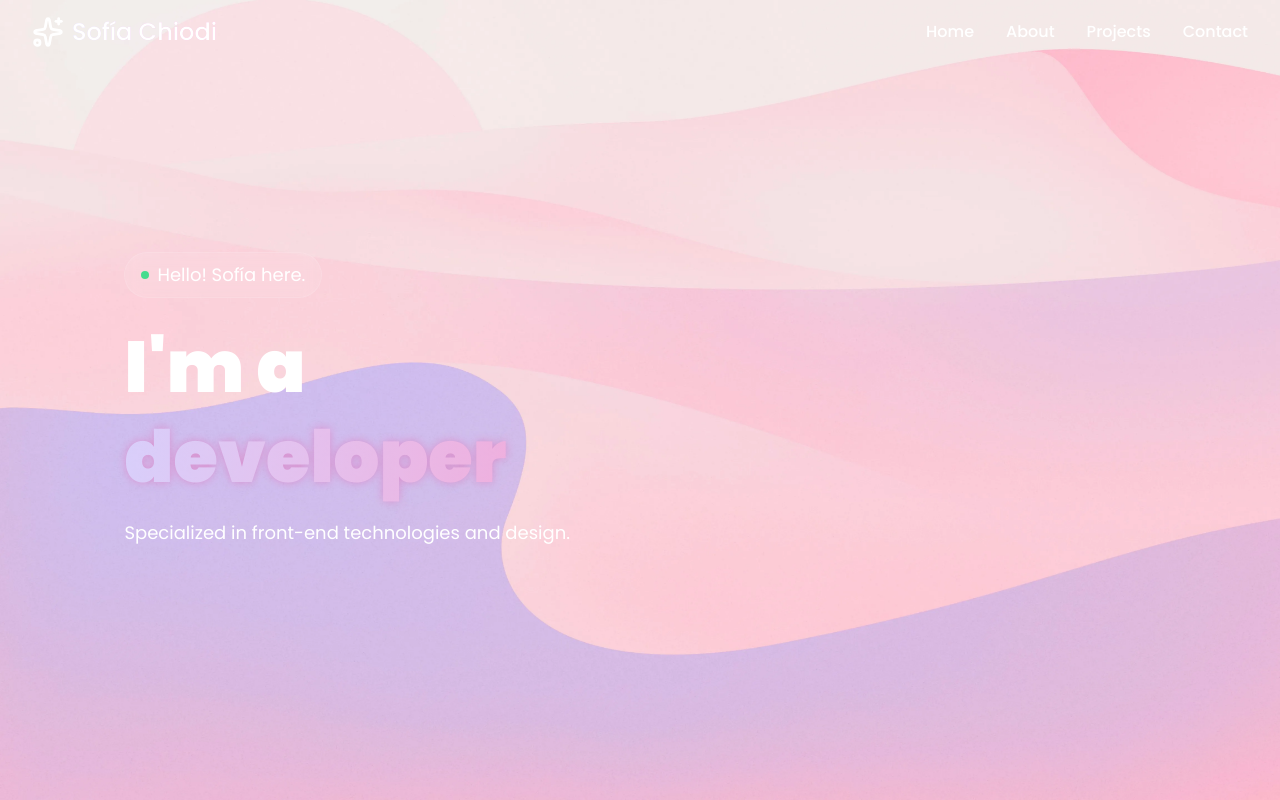
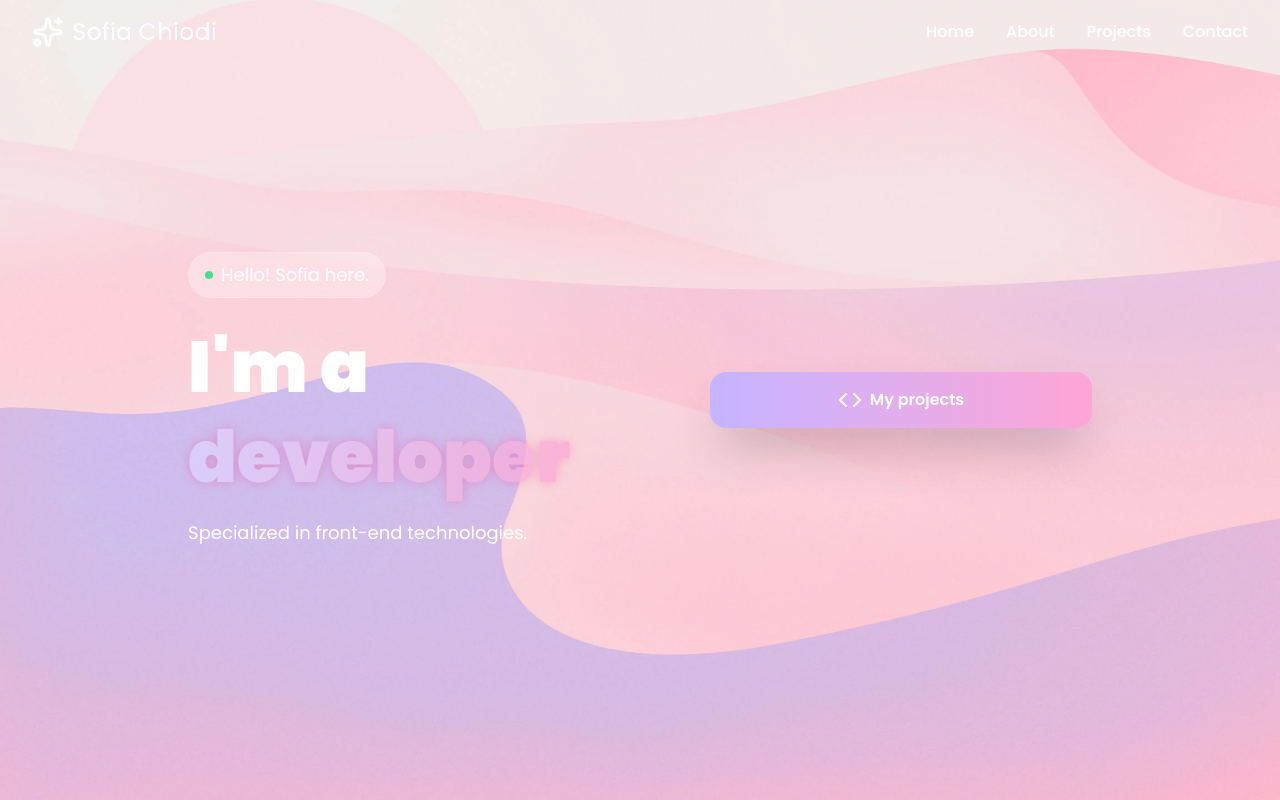
Before and after one commit to sofia-chiodi/my-portfolio, a React (Vite) app: page / in a window 1280 px wide. Built offline with nearby package versions, Linux system fonts and the light colour scheme.

Commit message:
Perfecting styling on Home section

```diff
--- a/src/sections/Home/Home.jsx
+++ b/src/sections/Home/Home.jsx
@@ -1,3 +1,5 @@
+import { Code } from 'lucide-react'
+
 export const Home = () => {
   return (
     <>
@@ -8,7 +10,7 @@ export const Home = () => {
         <div className="max-w-7xl mx-auto px-4 sm:px-6 lg:px-8 relative z-10">
           <div className="lg:grid lg:grid-cols-2 lg:gap-35 items-center">
             <div className="mb-12 lg:mb-0">
-              <div className="inline-flex items-center px-4 py-2 bg-white/10 backdrop-blur-sm rounded-full border border-white/10 mb-6">
+              <div className="inline-flex items-center px-4 py-2 bg-white/30 backdrop-blur-sm rounded-full border border-white/15 mb-6">
                 <span className="w-2 h-2 bg-green-400 rounded-full mr-2 animate-pulse"></span>
                 <span className="text-white text-lg font-large">
                   Hello! Sofía here.
@@ -16,14 +18,18 @@ export const Home = () => {
               </div>
               <h1 className="text-5xl md:text-7xl font-black text-white mb-4 leading-tight">
                 I'm a{' '}
-                <span className="block text-transparent animate-pulse bg-clip-text bg-gradient-to-r from-violet-200  to-pink-300 drop-shadow-[0_0_5px_rgba(236,72,153,0.5)]">
+                <span className="block text-transparent animate-pulse bg-clip-text bg-gradient-to-r from-violet-200  to-pink-300 drop-shadow-[0_0_6px_rgba(236,72,153,0.5)]">
                   developer
                 </span>
               </h1>
               <p className="text-lg text-white leading-relaxed max-w-lg">
-                Specialized in front-end technologies and design.
+                Specialized in front-end technologies.
               </p>
             </div>
+            <button className="group bg-gradient-to-r from-violet-300 to-pink-300 hover:to-pink-400 text-white px-8 py-4 rounded-2xl font-semibold transition-all duration-200 flex items-center justify-center gap-2 shadow-2xl hover:shadow-pink-900/30 hover:scale-105 hover:text-fuchsia-50">
+              <Code />
+              <a href="#projects">My projects</a>
+            </button>
           </div>
         </div>
       </section>
```
